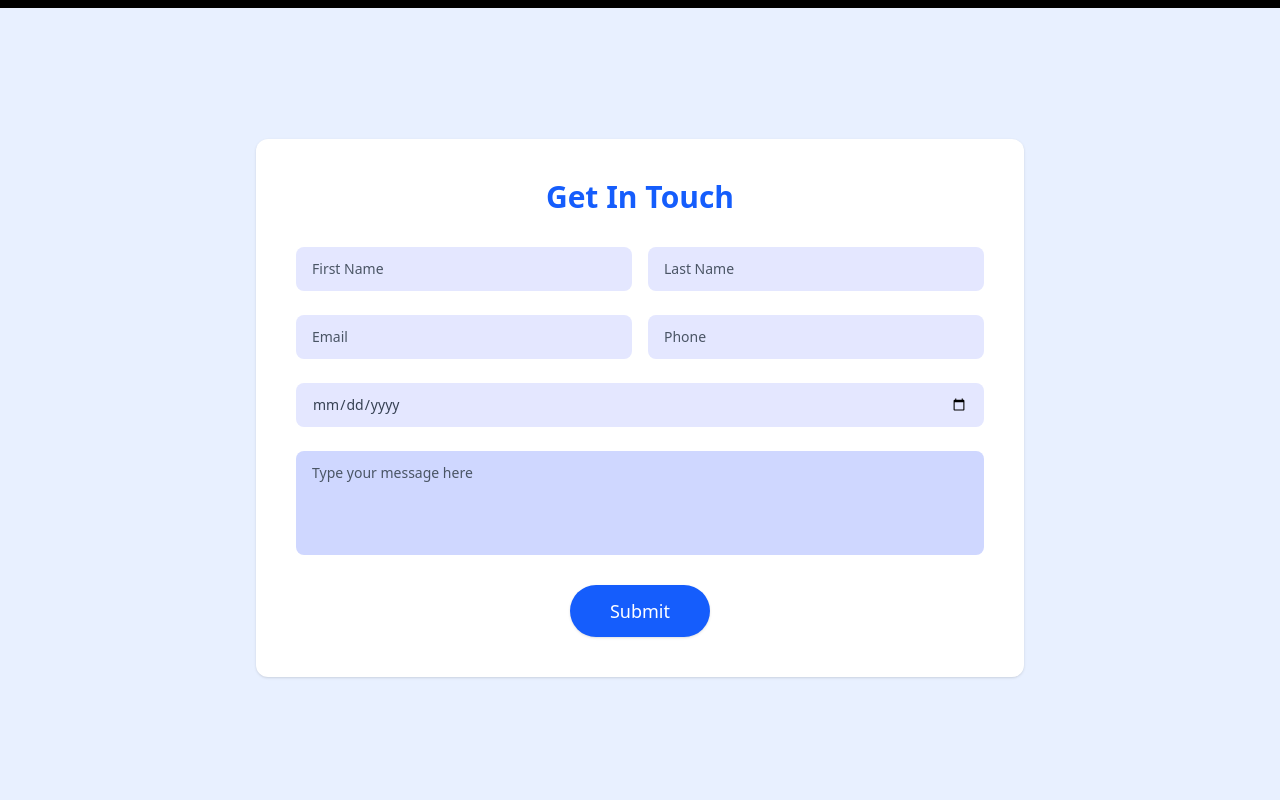
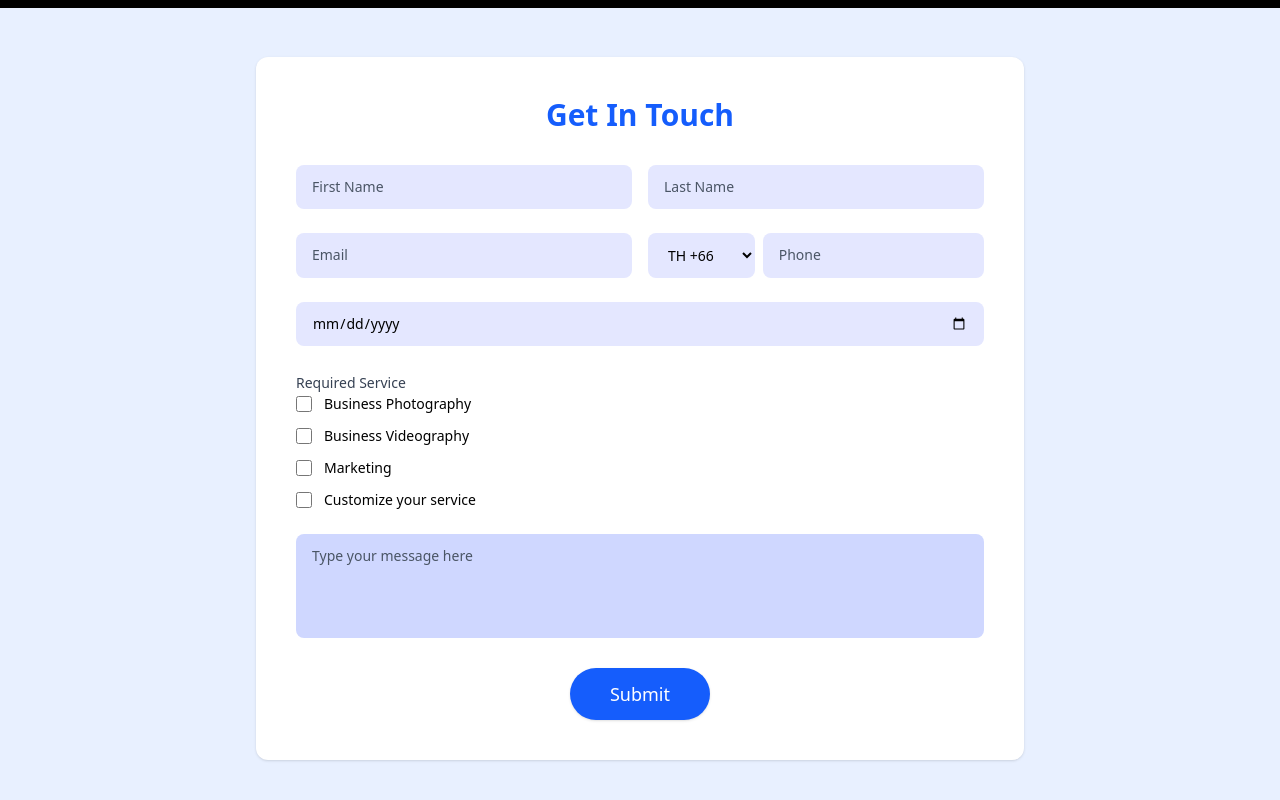
Before and after one commit to Lin18210/SRM, a React (Vite) app in the folder frontend/SRM/: page / in a window 1280 px wide. Shown: the part 7468-8268 px from the top of the page. Built offline with nearby package versions, Linux system fonts and the light colour scheme; no server answers.

Commit message:
contact form design changed

```diff
--- a/frontend/SRM/src/components/Contact.jsx
+++ b/frontend/SRM/src/components/Contact.jsx
@@ -6,6 +6,7 @@ export default function ContactForm() {
     fullName: '',
     businessName: '',
     email: '',
+    countryCode: '+66',
     phone: '',
     date: '',
     services: [],
@@ -45,7 +46,7 @@ export default function ContactForm() {
           name: formData.fullName,
           business: formData.businessName,
           email: formData.email,
-          phone: formData.phone,
+          phone: `${formData.countryCode} ${formData.phone}`,
           date: formData.date,
           services: formData.services.join(', '),
           message: formData.customMessage,
@@ -61,6 +62,7 @@ export default function ContactForm() {
           businessName: '',
           email: '',
           phone: '',
+          countryCode: '+66',
           date: '',
           services: [],
           customMessage: ''
@@ -87,9 +89,10 @@ export default function ContactForm() {
       {/* Status Messages */}
       {status === "success" && (
         <div className="text-green-600 text-sm mb-4 text-center">
-          Submitting Success! Thanks for submitting!
+          Thanks for submitting!
         </div>
       )}
+
       {status === "error" && (
         <div className="text-red-600 text-sm mb-4 text-center">
           Something went wrong. Please try again.
@@ -99,7 +102,7 @@ export default function ContactForm() {
       {/* Form */}
       <div className="space-y-6">
 
-        {/* Row 1 */}
+        {/* Row 1 — First/Business Name */}
         <div className="grid grid-cols-1 md:grid-cols-2 gap-4">
           <input
             type="text"
@@ -120,8 +123,9 @@ export default function ContactForm() {
           />
         </div>
 
-        {/* Row 2 */}
+        {/* Row 2 — Email & Phone */}
         <div className="grid grid-cols-1 md:grid-cols-2 gap-4">
+          {/* Email */}
           <input
             type="email"
             name="email"
@@ -131,24 +135,63 @@ export default function ContactForm() {
             className="w-full px-4 py-3 bg-[#e4e7ff] rounded-lg text-sm placeholder-gray-600 focus:outline-none"
           />
 
+          {/* Phone Input Group */}
+          <div className="grid grid-cols-3 gap-2">
+            <select
+              name="countryCode"
+              value={formData.countryCode}
+              onChange={handleChange}
+              className="col-span-1 px-4 py-3 bg-[#e4e7ff] rounded-lg text-sm focus:outline-none"
+            >
+              <option value="+66">TH +66</option>
+              <option value="+65">SG +65</option>
+              <option value="+60">MY +60</option>
+              <option value="+95">MM +95</option>
+              <option value="+1">US +1</option>
+              <option value="+44">GB +44</option>
+            </select>
+
             <input
               type="tel"
               name="phone"
               placeholder="Phone"
               value={formData.phone}
               onChange={handleChange}
-            className="w-full px-4 py-3 bg-[#e4e7ff] rounded-lg text-sm placeholder-gray-600 focus:outline-none"
+              className="col-span-2 px-4 py-3 bg-[#e4e7ff] rounded-lg text-sm placeholder-gray-600 focus:outline-none"
             />
           </div>
+        </div>
 
-        {/* Full width fields */}
+        {/* Date */}
         <input
           type="date"
           name="date"
           value={formData.date}
           onChange={handleChange}
-          className="w-full px-4 py-3 bg-[#e4e7ff] rounded-lg text-sm text-gray-700 focus:outline-none"
+          className="w-full px-4 py-3 bg-[#e4e7ff] rounded-lg text-sm focus:outline-none"
         />
+
+        {/* Services (checkboxes) */}
+        <div className="space-y-3">
+          <label className="text-sm text-gray-700 font-medium">Required Service</label>
+
+          {[
+            "Business Photography",
+            "Business Videography",
+            "Marketing",
+            "Customize your service"
+          ].map((service) => (
+            <label key={service} className="flex items-center gap-3 cursor-pointer">
+              <input
+                type="checkbox"
+                checked={formData.services.includes(service)}
+                onChange={() => handleCheckbox(service)}
+                className="w-4 h-4"
+              />
+              <span className="text-sm">{service}</span>
+            </label>
+          ))}
+        </div>
 
         {/* Message */}
         <textarea
@@ -176,4 +219,5 @@ export default function ContactForm() {
   </div>
 );
 
+
 }
```
Lines whose indentation alone changed are shown as unchanged.
